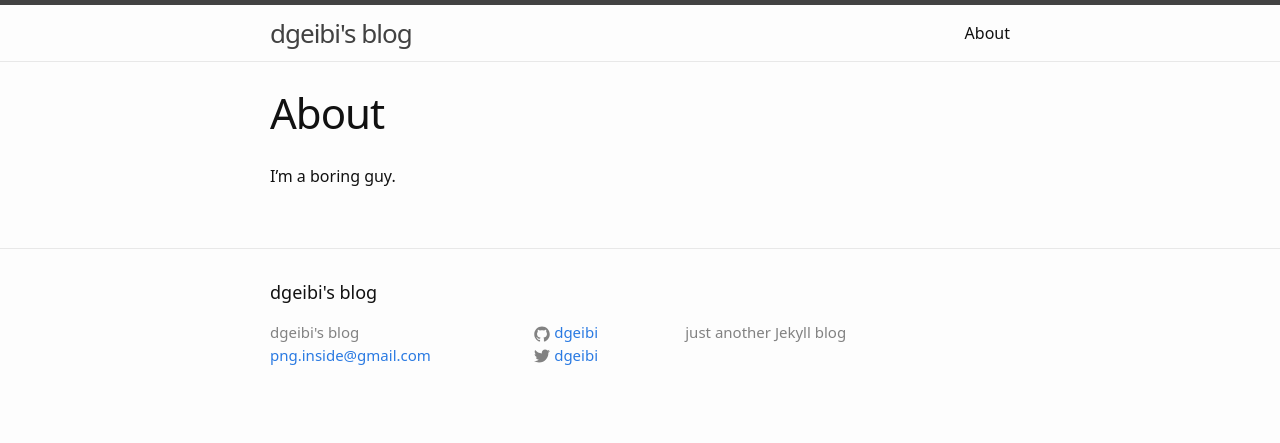
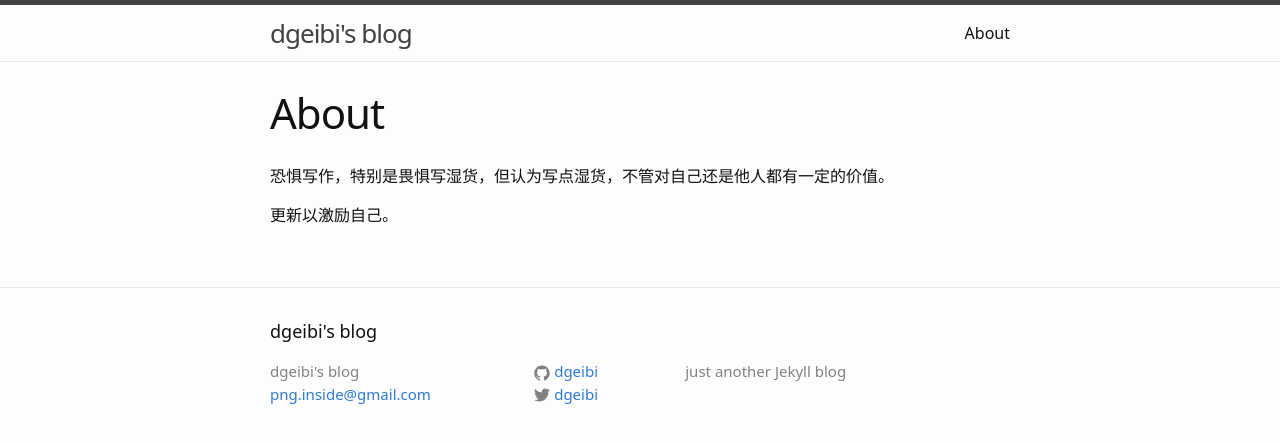
Before and after one commit to dgeibi/dgeibi.github.com, a Jekyll site: the page built from about.md, in a window 1280 px wide. Shown: the top 443 px of the page. Built offline with Jekyll 4.4.1, drawn with Linux system fonts in a browser that asks for light colours.

Commit message:
about: update

```diff
--- a/about.md
+++ b/about.md
@@ -4,4 +4,6 @@ title: About
 permalink: /about/
 ---
 
-I'm a boring guy.
+恐惧写作，特别是畏惧写湿货，但认为写点湿货，不管对自己还是他人都有一定的价值。
+
+更新以激励自己。
```
